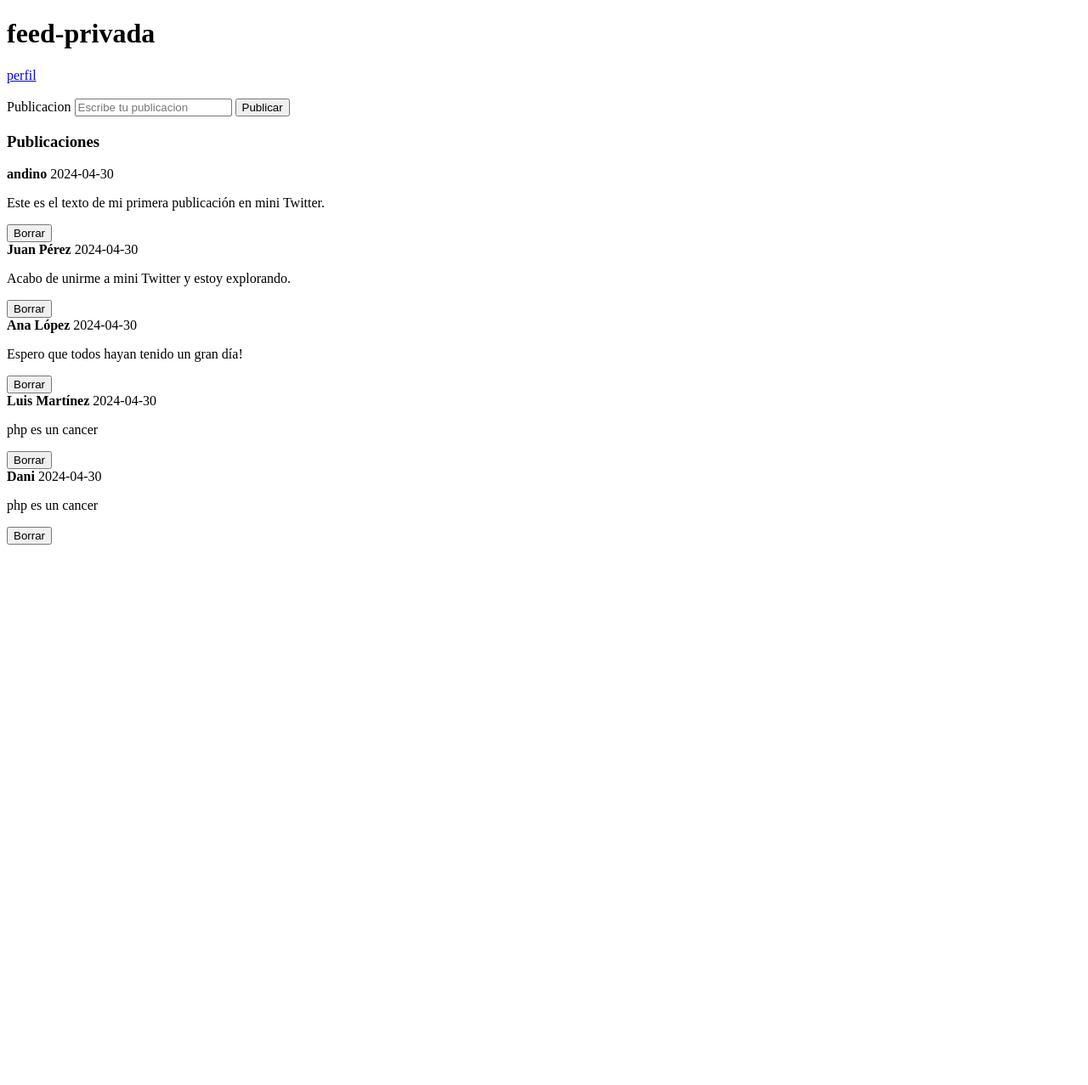
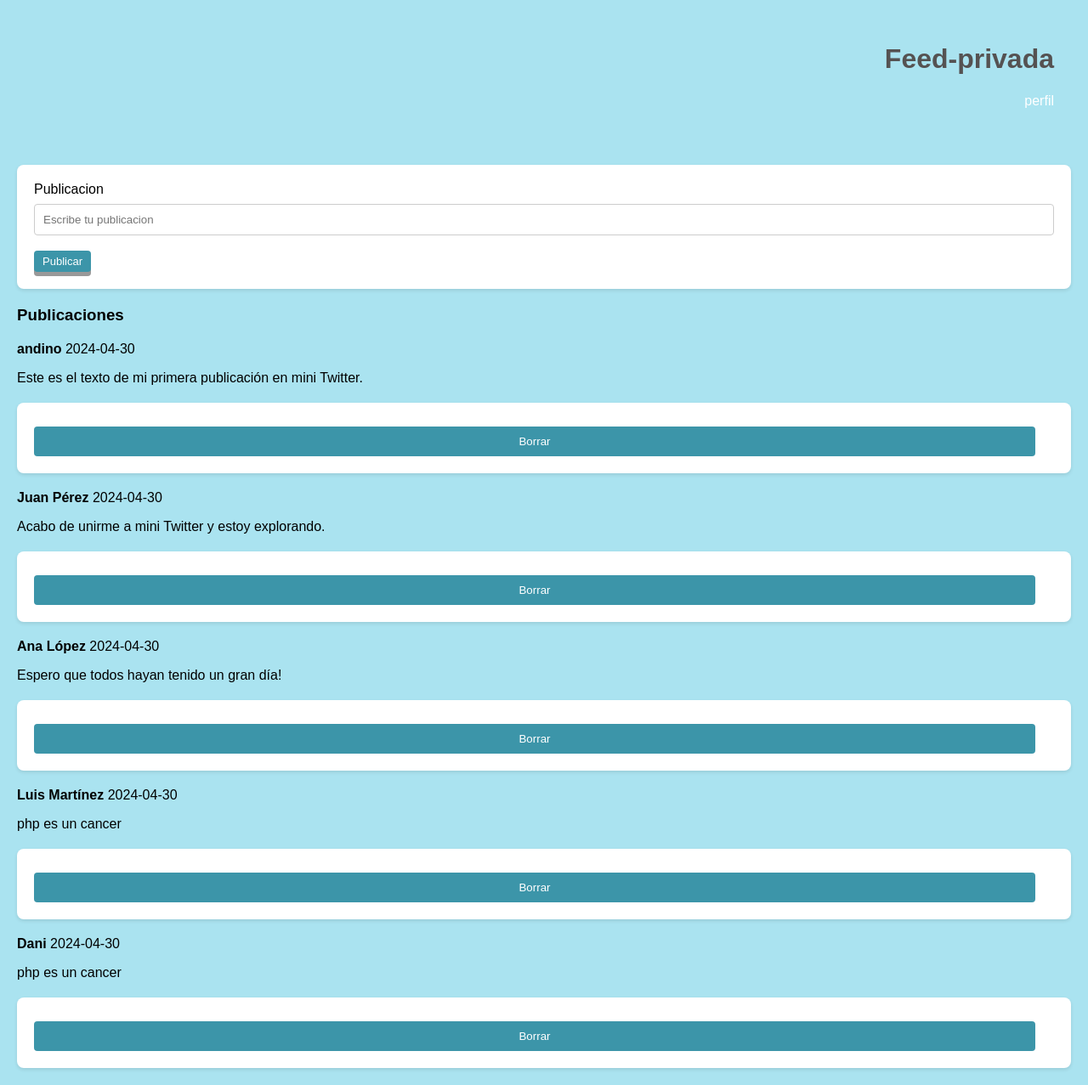
Before and after one commit to Kandinor/Aprendiendo-PHP, a PHP site: page /feed-privada.php in a window 1280 px wide. Shown: the whole page at 85% size. Before the commit the page ends 641 px from the top, so only its background shows below. Run offline with PHP 8.4, Linux system fonts and the light colour scheme; data comes from the database, SQL or seed files in the repository.

Commit message:
agregados estilos a feed. TODO pendientes

```diff
--- a/EJERCICIOS CLASE/mini-Twitter/Inicio-Sesion.php
+++ b/EJERCICIOS CLASE/mini-Twitter/Inicio-Sesion.php
@@ -32,7 +32,7 @@ if(isset($_POST["enviar"])){
 
     //si no hay errores
     if(empty($errores)){
-        $consulta = $db -> prepare("SELECT * FROM USUARIOS WHERE NOMBRE = :nombre AND CONTRASENA = :contrasena");
+        $consulta = $db -> prepare("SELECT * FROM USUARIOS WHERE NOMBRE = :nombre AND CONTRASENA =:contrasena");
         //TODO HACER LA CONTRASEÑA HASH
 
         $consulta -> bindParam(":nombre", $nombre);
--- a/EJERCICIOS CLASE/mini-Twitter/Registro.php
+++ b/EJERCICIOS CLASE/mini-Twitter/Registro.php
@@ -38,7 +38,10 @@ if(isset($_POST["enviar"])){
     }
 
     if(empty($errores)){
+        $insert = $db -> prepare("INSERT INTO USUARIOS(NOMBRE, CORREO, CONTRASENA) VALUES(:)");
 
+        header("Location: feed-privada.php");
+        exit;
     }
 
 }
--- /dev/null
+++ b/EJERCICIOS CLASE/mini-Twitter/estilos/feed.css
@@ -0,0 +1,81 @@
+    body {
+        font-family: 'Arial', sans-serif;
+        background-color: #aae3f0;
+        margin: 0;
+        padding: 20px;
+    }
+
+    header {
+        padding: 10px 20px;
+        color: rgb(85, 82, 82);
+        text-align: right;
+    }
+
+    header a {
+        color: white;
+        text-decoration: none;
+    }
+
+    h1 {
+        color:  rgb(85, 82, 82);
+    }
+
+    form {
+        background: white;
+        padding: 20px;
+        margin-top: 20px;
+        border-radius: 8px;
+        box-shadow: 0 2px 4px rgba(0,0,0,0.1);
+    }
+
+    input[type="text"], button {
+        padding: 10px;
+        margin-top: 8px;
+        border: 1px solid #ccc;
+        border-radius: 4px;
+        width: calc(100% - 22px);
+    }
+
+    button {
+        background-color: #3c95a9;
+        color: white;
+        border: none;
+        cursor: pointer;
+    }
+
+    button:hover {
+        background-color: #4ec3dd;
+    }
+
+    #enviar {
+        display: inline-block;
+        padding: 5px 10px;
+        font-size: 13px;
+        cursor: pointer;
+        text-align: center;
+        text-decoration: none;
+        outline: none;
+        color: white;
+        background-color: #3c95a9;
+        border: none;
+        border-radius: 4px;
+        box-shadow: 0 5px #999;
+    }
+
+    #enviar:active {
+        background-color: #3c95a9;
+        box-shadow: 0 5px #666;
+        transform: translateY(4px);
+    }
+
+    .hidden {
+        display: none;
+    }
+
+    div {
+        margin-top: 20px;
+    }
+
+    .error {
+        color: red;
+    }
--- a/EJERCICIOS CLASE/mini-Twitter/feed-privada.php
+++ b/EJERCICIOS CLASE/mini-Twitter/feed-privada.php
@@ -1,5 +1,8 @@
 <!-- Donde los usuarios pueden ver las publicaciones. -->
 <?php
+
+// TODO: no debería dejar que pueda borrar las publicaciones de otros
+
 //me conecto a la base de datos
 require_once 'Conexion.php';
 session_start();
@@ -68,16 +71,19 @@ function mostrarPublicaciones(){
     <meta charset="UTF-8">
     <meta name="viewport" content="width=device-width, initial-scale=1.0">
     <title>feed</title>
+    <link rel="stylesheet" href="estilos/feed.css">
 </head>
 <body>
-    <h1>feed-privada</h1>
-    <a href="perfil.php">perfil</a><br><br>
+    <header>
+    <h1>Feed-privada</h1>
+    <a href="perfil.php">perfil</a>
+    </header><br><br>
 
     <form action="" method="post">
         <label for="publicacion">Publicacion</label>
-        <input type="text" name="publicacion" id="publicacion" placeholder="Escribe tu publicacion">
+        <input type="text" name="publicacion" id="publicacion" placeholder="Escribe tu publicacion"><br><br>
 
-        <input type="submit" name=enviar value="Publicar">
+        <input type="submit" name=enviar id="enviar" value="Publicar">
     </form>
 
     <div id="publicaciones" name="publicaciones">
--- a/EJERCICIOS CLASE/mini-Twitter/perfil.php
+++ b/EJERCICIOS CLASE/mini-Twitter/perfil.php
@@ -45,6 +45,8 @@ if(isset($_POST["enviar"])){
             echo "Error: " . $e->getMessage();
         }
     }
+
+
 
 }
 
```
